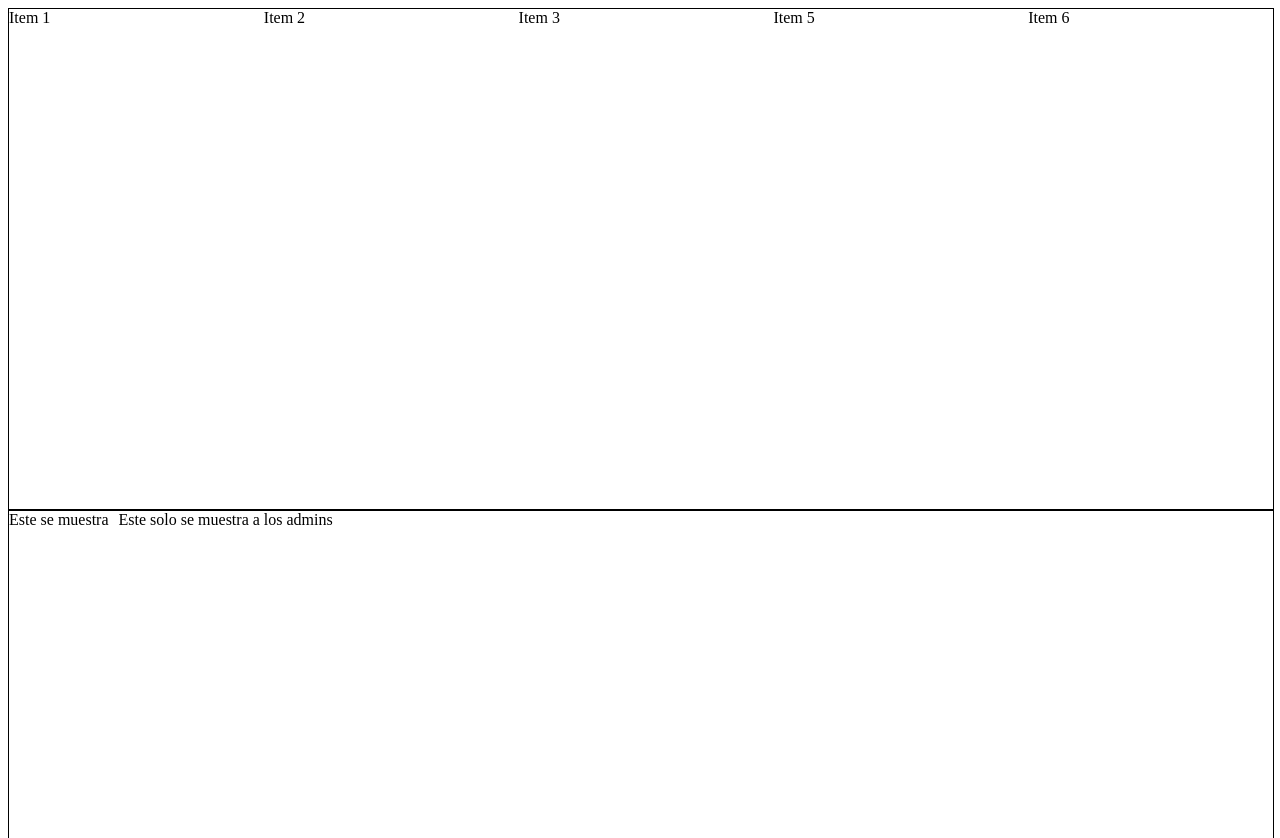
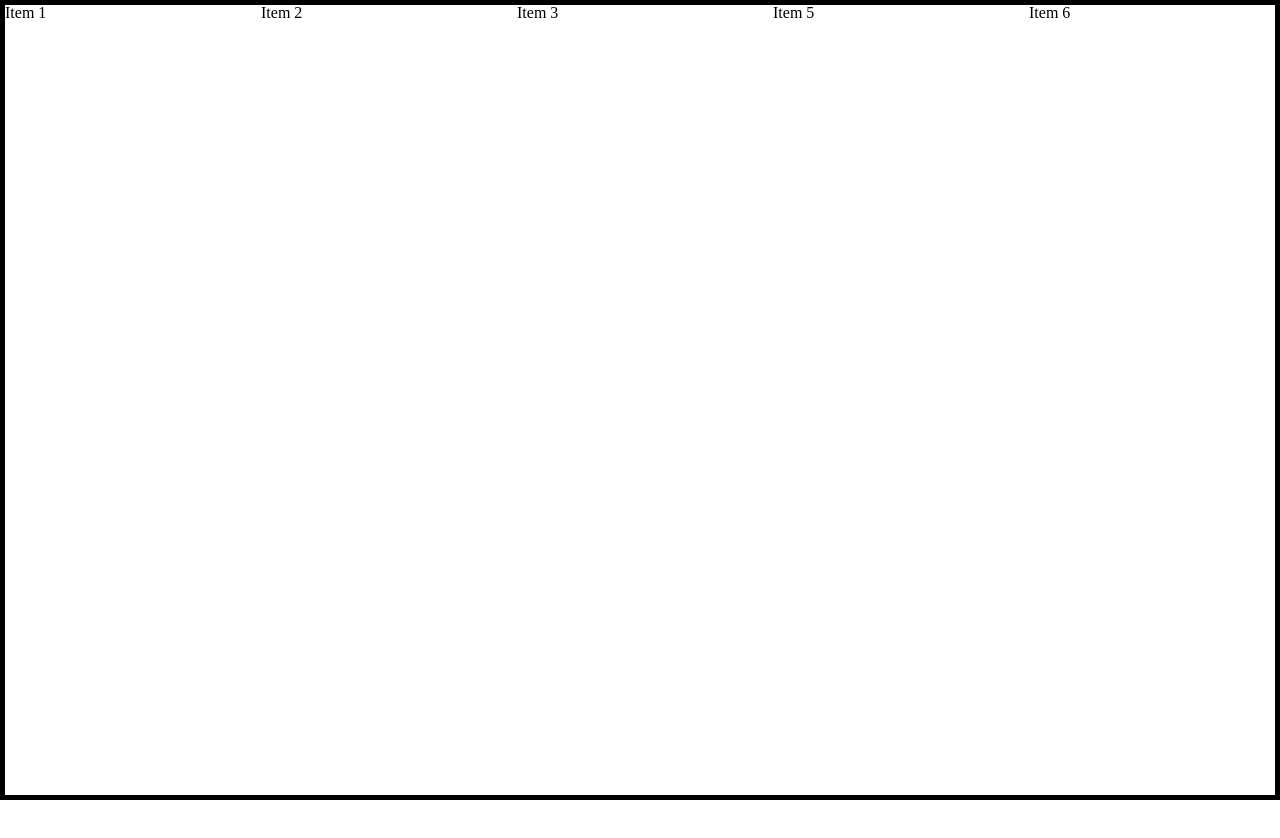
Before and after one commit to Samuel150/AngularLessons, an Angular app: page /restaurant in a window 1280 px wide. Shown: the top 838 px of the page. After the commit the page ends 800 px from the top, so only its background shows below. Built offline with nearby package versions, Linux system fonts and the light colour scheme.

Commit message:
ready styles

```diff
--- a/package.json
+++ b/package.json
@@ -19,7 +19,7 @@
     "@angular/platform-browser-dynamic": "~13.1.1",
     "@angular/router": "~13.1.1",
     "rxjs": "~6.6.0",
-    "tslib": "^2.3.0",
+    "tslib": "^2.3.1",
     "zone.js": "~0.11.4"
   },
   "devDependencies": {
--- a/src/app/app.module.ts
+++ b/src/app/app.module.ts
@@ -10,7 +10,7 @@ import { AppComponent } from './app.component';
   ],
   imports: [
     BrowserModule,
-    AppRoutingModule
+    AppRoutingModule,
   ],
   providers: [],
   bootstrap: [AppComponent]
--- a/src/app/pages/restaurant/restaurant.component.html
+++ b/src/app/pages/restaurant/restaurant.component.html
@@ -6,16 +6,14 @@
             </div>
         </ng-container>
     </ng-container>
-
-
 </div>
-<div class="container-restaurant">
+<!-- <div class="container-restaurant">
     <div>
         Este se muestra
     </div>
     <div >
         Este solo se muestra a los admins
     </div>
-</div>
+</div> -->
 
 <router-outlet></router-outlet>
--- a/src/app/pages/restaurant/restaurant.component.scss
+++ b/src/app/pages/restaurant/restaurant.component.scss
@@ -1,12 +1,10 @@
-:host{
-    width: 100%;
-    height: 100%;
-}
+
 
 .container-restaurant{
     width: 100%;
-    border: 1px solid black;
-    height: 500px;
+    height: 100%;
+    box-sizing: border-box;
+    border: 5px solid black;
     display: flex;
     justify-content: flex-start;
     gap:10px;
--- /dev/null
+++ b/src/assets/base/_reset.scss
@@ -0,0 +1,143 @@
+html,
+body,
+div,
+span,
+applet,
+object,
+iframe,
+h1,
+h2,
+h3,
+h4,
+h5,
+h6,
+p,
+blockquote,
+pre,
+a,
+abbr,
+acronym,
+address,
+big,
+cite,
+code,
+del,
+dfn,
+em,
+img,
+ins,
+kbd,
+q,
+s,
+samp,
+small,
+strike,
+strong,
+sub,
+sup,
+tt,
+var,
+b,
+u,
+i,
+center,
+dl,
+dt,
+dd,
+ol,
+ul,
+li,
+fieldset,
+form,
+label,
+legend,
+table,
+caption,
+tbody,
+tfoot,
+thead,
+tr,
+th,
+td,
+article,
+aside,
+canvas,
+details,
+embed,
+figure,
+figcaption,
+footer,
+header,
+hgroup,
+menu,
+nav,
+output,
+ruby,
+section,
+summary,
+time,
+mark,
+audio,
+video {
+    margin: 0;
+    padding: 0;
+    border: 0;
+    font-size: 100%;
+    font: inherit;
+    vertical-align: baseline;
+}
+
+html,body{
+  height: 100%;
+}
+
+/* HTML5 display-role reset for older browsers */
+
+article,
+aside,
+details,
+figcaption,
+figure,
+footer,
+header,
+hgroup,
+menu,
+nav,
+section {
+    display: block;
+}
+
+body {
+    line-height: 1;
+}
+
+ol,
+ul {
+    list-style: none;
+}
+
+blockquote,
+q {
+    quotes: none;
+}
+
+blockquote {
+    &:before,
+    &:after {
+        content: '';
+        content: none;
+    }
+}
+
+q {
+    &:before,
+    &:after {
+        content: '';
+        content: none;
+    }
+}
+
+table {
+    border-collapse: collapse;
+    border-spacing: 0;
+}
--- a/src/styles.scss
+++ b/src/styles.scss
@@ -1 +1,4 @@
 /* You can add global styles to this file, and also import other style files */
+
+//base
+@import "./assets/base/reset";
```
Also changed, not shown: 1 other file (tests, documents, lock files or other folders).
